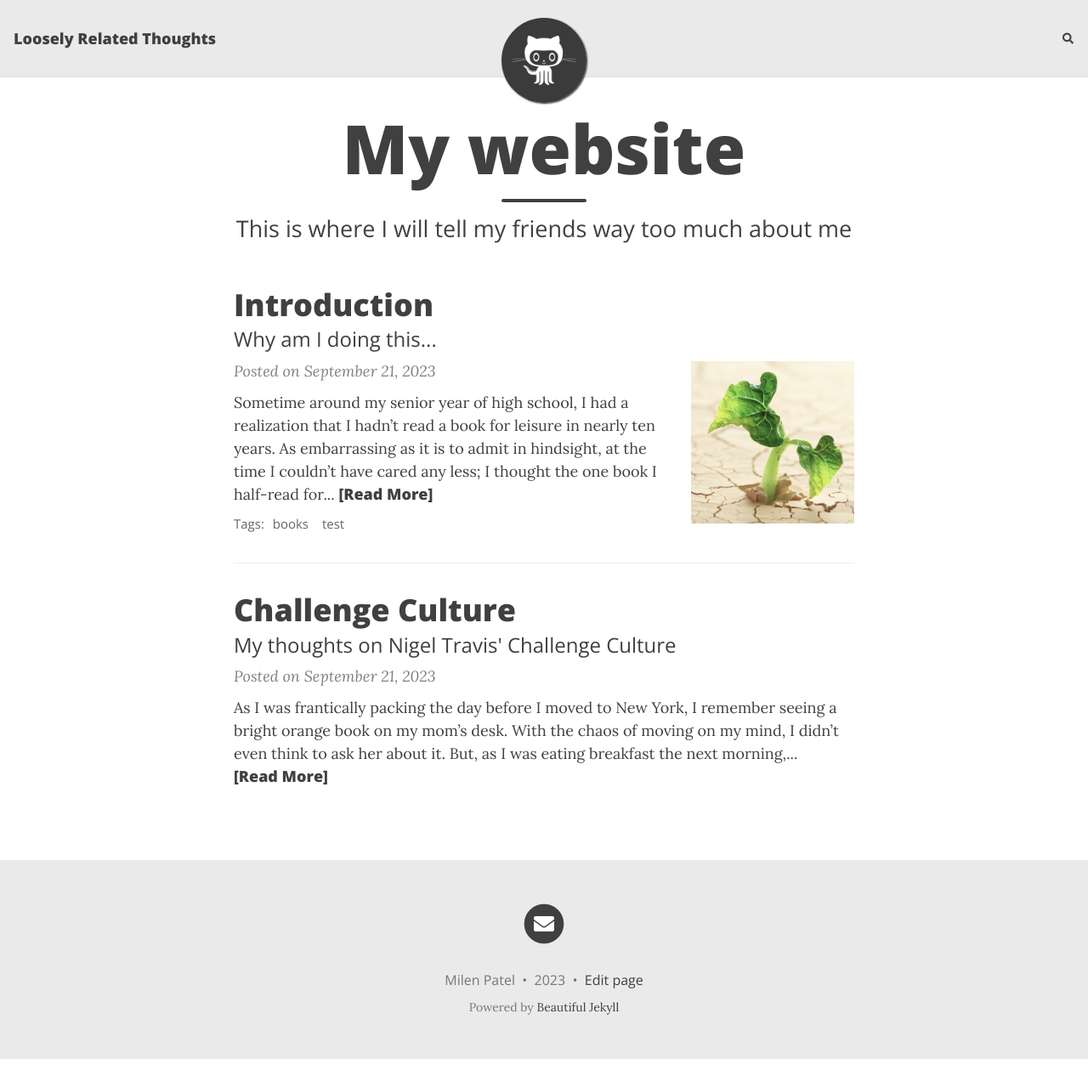
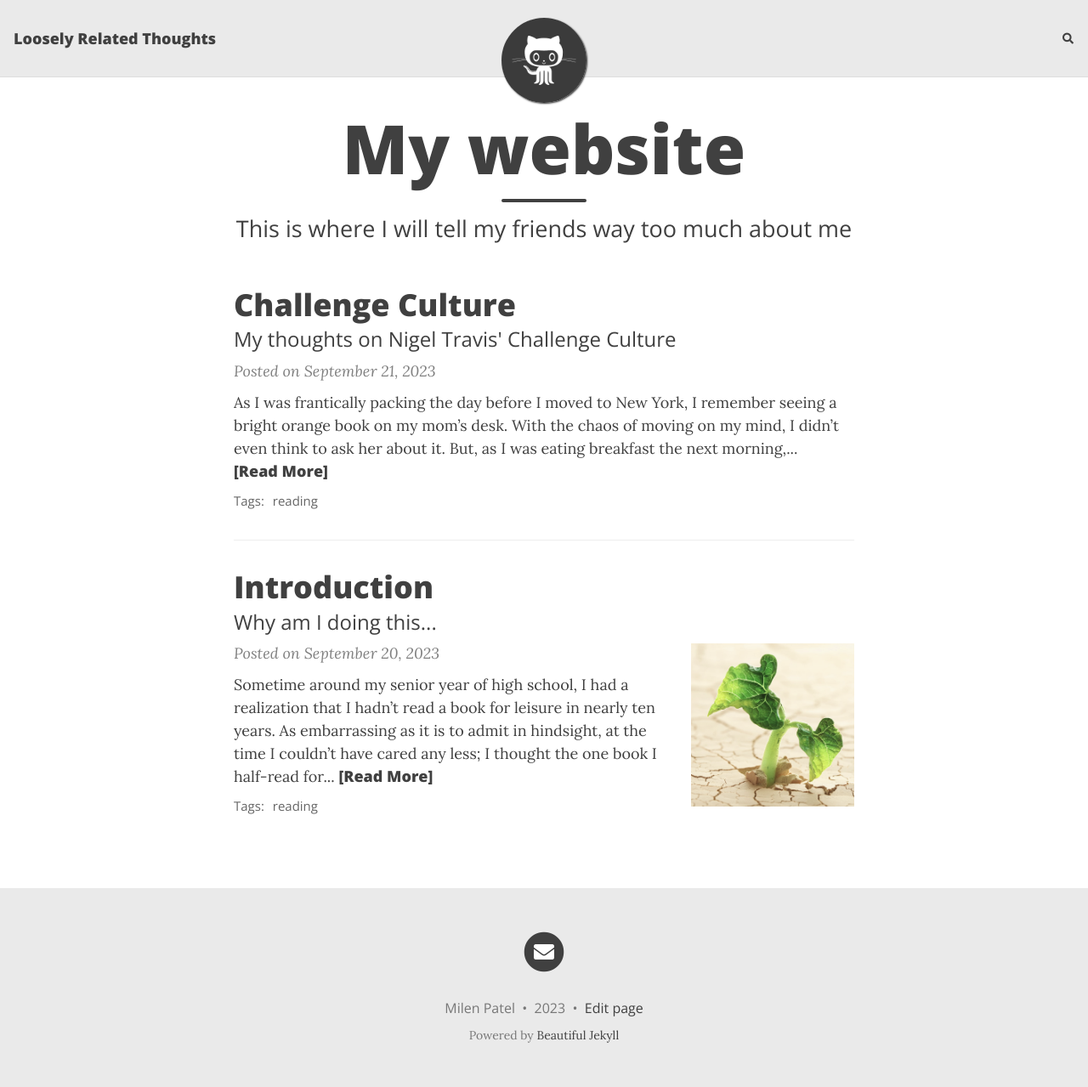
Before and after one commit to milen-patel/milen-patel.github.io, a Jekyll site: the page built from index.html, in a window 1280 px wide and 1279 px high. Shown: the whole window at 85% size. Built offline with Jekyll 4.4.1, drawn with Linux system fonts in a browser that asks for light colours; nearby versions of some CDN libraries; the list of posts is cut into pages by our own code; comment, search, counter and statistics services are not loaded.

Commit message:
MOre fix

```diff
--- a/_posts/2023-09-21-introduction.md
+++ b/_posts/2023-09-20-introduction.md
@@ -5,7 +5,7 @@ subtitle: Why am I doing this...
 cover-img: /assets/img/path.jpg
 thumbnail-img: /assets/img/thumb.png
 share-img: /assets/img/path.jpg
-tags: [books, test]
+tags: [reading]
 ---
 Sometime around my senior year of high school, I had a realization that I hadn’t read a book for leisure in nearly ten years. As embarrassing as it is to admit in hindsight, at the time I couldn’t have cared any less; I thought the one book I half-read for my English class each semester was enough. But even when I was reading ten years prior, it was infrequent and I missed out on many of the ‘classic’ series (no, I still have never read Harry Potter). My will to read was nonexistent, yet I remember one day during a US History class, my teacher mentioned a book called Killers of the Flower Moon – a real story documenting how a Native American tribe became the richest per capita group in the world after oil was discovered on their reservation. Unrightfully, they were murdered and plundered of their money in many incomprehensible ways. The injustices against the Osage Nation are what led to the creation of the FBI (which ironically enough fed into the corruption for the initial years after its conception). For some reason I will never know, when my teacher briefly mentioned that book during class, I opened a sticky note on my computer and wrote it down.
 
--- a/_posts/2023-09-21-challenge-culture.md
+++ b/_posts/2023-09-21-challenge-culture.md
@@ -2,7 +2,7 @@
 layout: post
 title: Challenge Culture
 subtitle: My thoughts on Nigel Travis' Challenge Culture
-tags: []
+tags: [reading]
 comments: true
 ---
 
```
